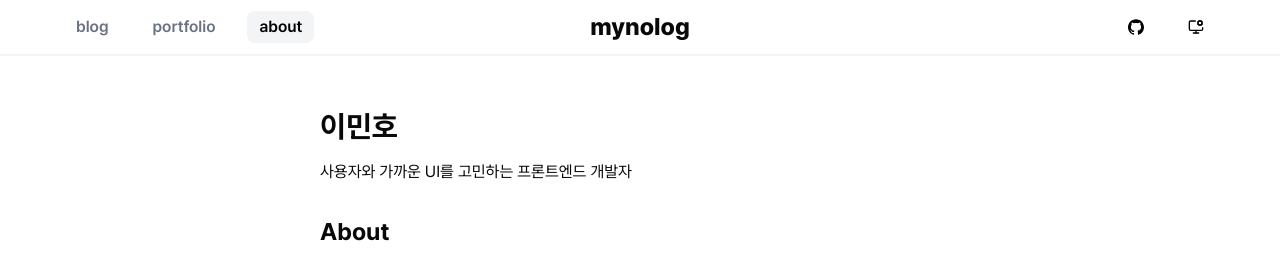
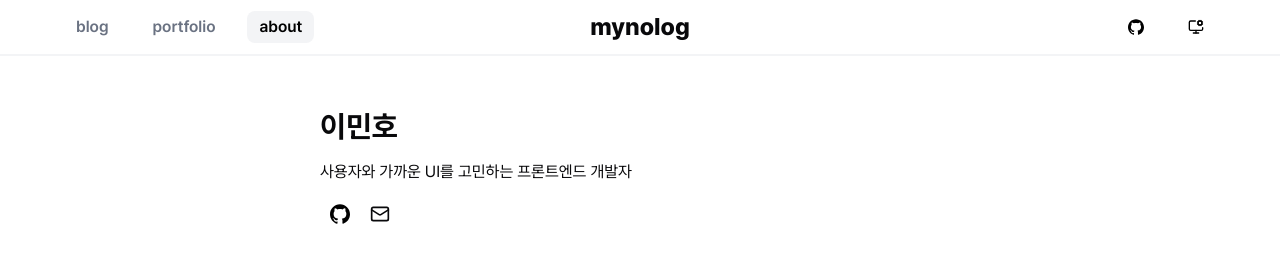
Before and after one commit to mynolog/mynolog-blog, a Next.js app: page /about in a window 1280 px wide. Shown: the top 266 px of the page. Built offline with nearby package versions, Linux system fonts and the light colour scheme.

Commit message:
feat: About 페이지 내 연락처 추가

```diff
--- a/src/app/about/page.tsx
+++ b/src/app/about/page.tsx
@@ -1,9 +1,12 @@
+import ContactLinks from '@/components/links/ContactLinks'
+
 export default function AboutPage() {
   return (
     <div className="flex w-full max-w-2xl flex-col items-center justify-center gap-4 px-4">
       <section className="w-full">
         <h2 className="py-4 text-3xl font-bold">이민호</h2>
-        <p>사용자와 가까운 UI를 고민하는 프론트엔드 개발자</p>
+        <p className="pb-3">사용자와 가까운 UI를 고민하는 프론트엔드 개발자</p>
+        <ContactLinks />
       </section>
       <section className="w-full">
         <h3 className="py-4 text-2xl font-bold">About</h3>
```
